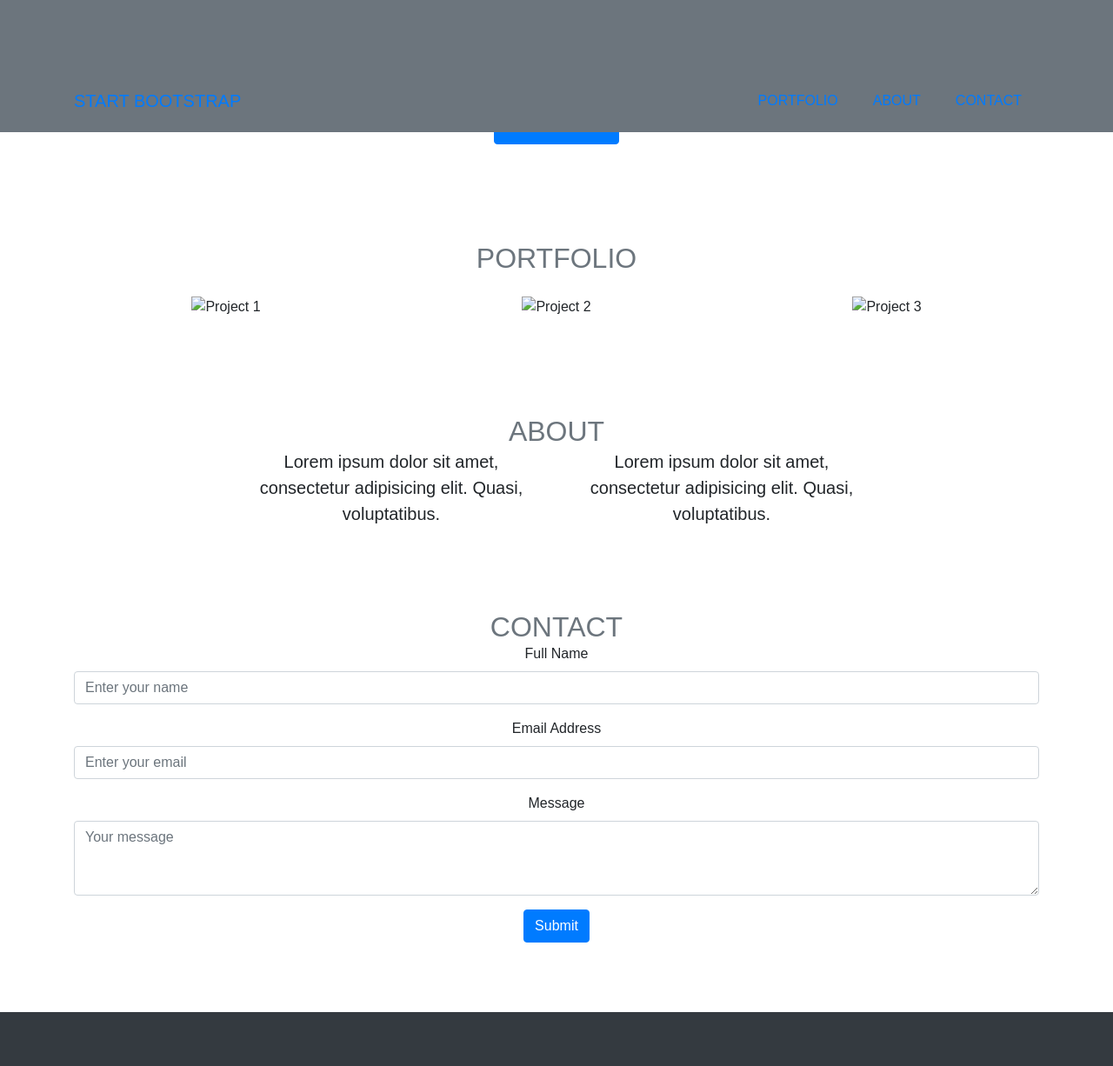
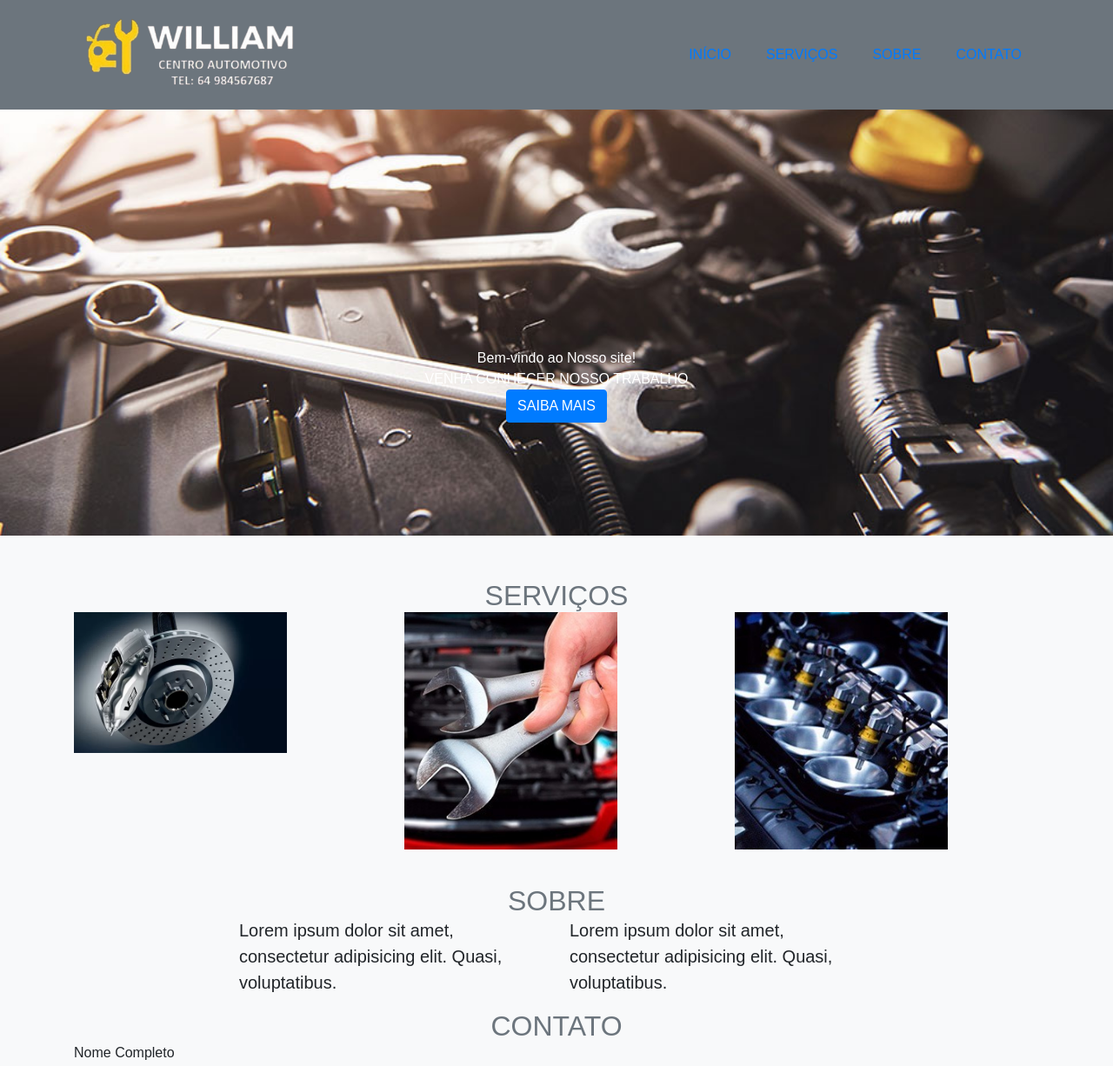
Before and after one commit to devluc95/WillianCentroAutomotivo, a plain HTML site: page index.html in a window 1280 px wide. Shown: the top 1226 px of the page at 87% size. Drawn offline with nearby package versions, Linux system fonts and the light colour scheme.

Commit message:
inserindo imagens

````diff
--- a/css/styles.css
+++ b/css/styles.css
@@ -1,41 +1,54 @@
 body {
-    background-color: #f8 ```css f9fa;
+    background-color: #f8f9fa;
     font-family: 'Arial', sans-serif;
 }
 
-.header {
-    background-color: #343a40;
-    color: #fff;
-    padding: 1rem 0;
-    position: fixed;
-    width: 100%;
-    top: 0;
-    z-index: 1000;
+.navbar-brand img {
+    height: 100px;
+    /* Ajuste a altura conforme necessário */
+    width: auto;
+    /* Mantém a proporção */
 }
 
-.container {
+header.masthead {
+    padding-top: 400px;
+    /* Ajuste para a navbar fixa */
+    padding-bottom: 130px;
+    background: url('../img/fundo.jpg') no-repeat center center;
+    background-size: cover;
+    color: #fff;
     text-align: center;
-    margin-top: 80px;
-    /* Adjust for fixed header */
+    margin-bottom: 50px;
 }
 
-.hero {
-    background: url('your-hero-image.jpg') no-repeat center center;
-    height: 400px;
-    color: #fff;
-    display: flex;
-    align-items: center;
-    justify-content: center;
-    text-align: center;
+.portfolio-item {
+    position: relative;
+    overflow: hidden;
+    margin-bottom: 40px;
 }
 
-.portfolio {
-    padding: 2rem 0;
+.portfolio-item img {
+    width: 70%;
+    height: auto;
+}
+
+.portfolio-item-caption {
+    position: absolute;
+    top: 0;
+    left: 0;
+    background-color: rgba(0, 0, 0, 0.7);
+    opacity: 0;
+    transition: opacity 0.3s;
+}
+
+.portfolio-item:hover .portfolio-item-caption {
+    opacity: 1;
 }
 
 .footer {
     background-color: #343a40;
     color: #fff;
     padding: 1rem 0;
-    margin-top: 5rem;
+    margin-top: 2rem;
+    text-align: center;
 }
--- a/index.html
+++ b/index.html
@@ -1,5 +1,5 @@
 <!DOCTYPE html>
-<html lang="en">
+<html lang="pt-br">
 
 <head>
     <meta charset="UTF-8">
@@ -8,14 +8,16 @@
     <link rel="stylesheet" href="https://stackpath.bootstrapcdn.com/bootstrap/4.5.2/css/bootstrap.min.css">
     <link rel="stylesheet" href="https://cdnjs.cloudflare.com/ajax/libs/font-awesome/5.15.3/css/all.min.css">
     <link rel="stylesheet" href="css/styles.css">
-    <link rel="stylesheet" href="js/script.js">
 </head>
 
 <body id="page-top">
 
+    <!-- Navbar -->
     <nav class="navbar navbar-expand-lg bg-secondary fixed-top text-uppercase" id="mainNav">
         <div class="container">
-            <a class="navbar-brand js-scroll-trigger" href="#page-top">Start Bootstrap</a>
+            <a class="navbar-brand js-scroll-trigger" href="#page-top">
+                <img src="img/logo.png" alt="Logo" />
+            </a>
             <button class="navbar-toggler navbar-toggler-right text-uppercase font-weight-bold bg-primary" type="button"
                 data-toggle="collapse" data-target="#navbarResponsive" aria-controls="navbarResponsive"
                 aria-expanded="false" aria-label="Toggle navigation">
@@ -24,66 +26,72 @@
             </button>
             <div class="collapse navbar-collapse" id="navbarResponsive">
                 <ul class="navbar-nav ml-auto">
-                    <li class="nav-item mx-0 mx-lg-1"><a class="nav-link py-3 px-0 px-lg-3 rounded js-scroll-trigger"
-                            href="#portfolio">Portfolio</a>
+                    <li class="nav-item mx-0 mx-lg-1">
+                        <a class="nav-link py-3 px-0 px-lg-3 rounded js-scroll-trigger" href="#page-top">Início</a>
                     </li>
-                    <li class="nav-item mx-0 mx-lg-1"><a class="nav-link py-3 px-0 px-lg-3 rounded js-scroll-trigger"
-                            href="#about">About</a>
+                    <li class="nav-item mx-0 mx-lg-1">
+                        <a class="nav-link py-3 px-0 px-lg-3 rounded js-scroll-trigger" href="#portfolio">Serviços</a>
                     </li>
-                    <li class="nav-item mx-0 mx-lg-1"><a class="nav-link py-3 px-0 px-lg-3 rounded js-scroll-trigger"
-                            href="#contact ">Contact</a>
+                    <li class="nav-item mx-0 mx-lg-1">
+                        <a class="nav-link py-3 px-0 px-lg-3 rounded js-scroll-trigger" href="#about">Sobre</a>
+                    </li>
+                    <li class="nav-item mx-0 mx-lg-1">
+                        <a class="nav-link py-3 px-0 px-lg-3 rounded js-scroll-trigger" href="#contact">Contato</a>
                     </li>
                 </ul>
             </div>
         </div>
     </nav>
 
+    <!-- Header -->
     <header class="masthead">
         <div class="container">
-            <div class="masthead-subheading">Welcome To My Portfolio!</div>
-            <div class="masthead-heading text-uppercase">It's Nice To Meet You</div>
-            <a class="btn btn-primary btn-xl text-uppercase js-scroll-trigger" href="#portfolio">Tell Me More</a>
+            <div class="masthead-subheading">Bem-vindo ao Nosso site!</div>
+            <div class="masthead-heading text-uppercase">Venha conhecer nosso trabalho</div>
+            <a class="btn btn-primary btn-xl text-uppercase js-scroll-trigger" href="#portfolio">Saiba Mais</a>
         </div>
     </header>
 
+    <!-- Portfólio -->
     <section class="page-section portfolio" id="portfolio">
         <div class="container">
-            <h2 class="page-section-heading text-center text-uppercase text-secondary mb-0">Portfolio</h2>
+            <h2 class="page-section-heading text-center text-uppercase text-secondary mb-0">Serviços</h2>
             <div class="row">
                 <div class="col-md-6 col-lg-4">
                     <div class="portfolio-item mx-auto" data-toggle="modal" data-target="#portfolioModal1">
                         <div
                             class="portfolio-item-caption d-flex align-items-center justify-content-center h-100 w-100">
-                            <div class="portfolio-item-caption-content text-center text-white">View Project</div>
+                            <div class="portfolio-item-caption-content text-center text-white">Ver Projeto</div>
                         </div>
-                        <img class="img-fluid" src="img/portfolio/01-thumbnail.jpg" alt="Project 1">
+                        <img class="img-fluid" src="img/freio.webp" alt="Projeto 1">
                     </div>
                 </div>
                 <div class="col-md-6 col-lg-4">
                     <div class="portfolio-item mx-auto" data-toggle="modal" data-target="#portfolioModal2">
                         <div
                             class="portfolio-item-caption d-flex align-items-center justify-content-center h-100 w-100">
-                            <div class="portfolio-item-caption-content text-center text-white">View Project</div>
+                            <div class="portfolio-item-caption-content text-center text-white">Ver Projeto</div>
                         </div>
-                        <img class="img-fluid" src="img/portfolio/02-thumbnail.jpg" alt="Project 2">
+                        <img class="img-fluid" src="img/manutencao_preventiva.jpg" alt="Projeto 2">
                     </div>
                 </div>
                 <div class="col-md-6 col-lg-4">
                     <div class="portfolio-item mx-auto" data-toggle="modal" data-target="#portfolioModal3">
                         <div
                             class="portfolio-item-caption d-flex align-items-center justify-content-center h-100 w-100">
-                            <div class="portfolio-item-caption-content text-center text-white">View Project</div>
+                            <div class="portfolio-item-caption-content text-center text-white">Ver Projeto</div>
                         </div>
-                        <img class="img-fluid" src="img/portfolio/03-thumbnail.jpg" alt="Project 3">
+                        <img class="img-fluid" src="img/injecao.jpg" alt="Projeto 3">
                     </div>
                 </div>
             </div>
         </div>
     </section>
 
+    <!-- Sobre -->
     <section class="page-section" id="about">
         <div class="container">
-            <h2 class="page-section-heading text-center text-uppercase text-secondary mb-0">About</h2>
+            <h2 class="page-section-heading text-center text-uppercase text-secondary mb-0">Sobre</h2>
             <div class="row">
                 <div class="col-lg-4 ml-auto">
                     <p class="lead">Lorem ipsum dolor sit amet, consectetur adipisicing elit. Quasi, voluptatibus.</p>
@@ -95,36 +103,67 @@
         </div>
     </section>
 
+    <!-- Contato -->
     <section class="page-section" id="contact">
         <div class="container">
-            <h2 class="page-section-heading text-center text-uppercase text-secondary mb-0">Contact</h2>
+            <h2 class="page-section-heading text-center text-uppercase text-secondary mb-0">Contato</h2>
             <form>
                 <div class="form-group">
-                    <label for="name">Full Name</label>
-                    <input type="text" class="form-control" id="name" placeholder="Enter your name">
+                    <label for="name">Nome Completo</label>
+                    <input type="text" class="form-control" id="name" placeholder="Digite seu nome">
                 </div>
                 <div class="form-group">
-                    <label for="email">Email Address</label>
-                    <input type="email" class="form-control" id="email" placeholder="Enter your email">
+                    <label for="email">Endereço de Email</label>
+                    <input type="email" class="form-control" id="email" placeholder="Digite seu email">
                 </div>
                 <div class="form-group">
-                    <label for="message">Message</label>
-                    <textarea class="form-control" id="message" rows="3" placeholder="Your message"></textarea>
+                    <label for="message">Mensagem</label>
+                    <textarea class="form-control" id="message" rows="3" placeholder="Sua mensagem"></textarea>
                 </div>
-                <button type="submit" class="btn btn-primary">Submit</button>
+                <button type="submit" class="btn btn-primary">Enviar</button>
             </form>
         </div>
     </section>
 
+    <!-- Rodapé -->
     <footer class="footer text-center">
         <div class="container">
-            <p class="text-muted small mb-0">&copy; 2023 Your Name. All Rights Reserved.</p>
+            <p class="text-muted small mb-0">&copy; 2023 Willian Centro Automotivo. Todos os direitos reservados.</p>
         </div>
     </footer>
 
+    <!-- Modais do Portfólio -->
+    <!-- Modal 1 -->
+    <div class="portfolio-modal modal fade" id="portfolioModal1" tabindex="-1" role="dialog" aria-hidden="true">
+        <div class="modal-dialog">
+            <div class="modal-content">
+                <div class="close-modal" data-dismiss="modal">
+                    <i class="fas fa-times"></i>
+                </div>
+                <div class="container">
+                    <div class="row justify-content-center">
+                        <div class="col-lg-8">
+                            <div class="modal-body">
+                                <h2 class="text-uppercase">Projeto 1</h2>
+                                <img class="img-fluid" src="img/portfolio/01-full.jpg" alt="Projeto 1">
+                                <p>Detalhes sobre o Projeto 1.</p>
+                                <button class="btn btn-primary" data-dismiss="modal">
+                                    <i class="fas fa-times"></i> Fechar Projeto
+                                </button>
+                            </div>
+                        </div>
+                    </div>
+                </div>
+            </div>
+        </div>
+    </div>
+    <!-- Repita para Modal 2 e Modal 3 -->
+
+    <!-- Scripts -->
     <script src="https://code.jquery.com/jquery-3.5.1.slim.min.js"></script>
     <script src="https://cdn.jsdelivr.net/npm/@popperjs/core@2.9.2/dist/umd/popper.min.js"></script>
     <script src="https://stackpath.bootstrapcdn.com/bootstrap/4.5.2/js/bootstrap.min.js"></script>
+    <script src="js/script.js"></script>
 </body>
 
 </html>
--- a/js/script.js
+++ b/js/script.js
@@ -1,10 +1,16 @@
-// Smooth scrolling
+// Scroll suave
 $(document).ready(function () {
     $('a.nav-link').on('click', function (event) {
         var target = $(this).attr('href');
         $('html, body').animate({
-            scrollTop: $(target).offset().top - 70 // Adjust for fixed header
+            scrollTop: $(target).offset().top - 70 // Ajuste para a navbar fixa
         }, 800);
         event.preventDefault();
     });
 });
+
+// Inicializar componentes do Bootstrap
+$(document).ready(function () {
+    $('[data-toggle="tooltip"]').tooltip();
+    $('[data-toggle="popover"]').popover();
+});
````
Also changed, not shown: img/freio.webp (added), img/fundo.jpg (added), img/injecao.jpg (added), img/logo.png (added), img/logo1.jpeg (added), img/manutencao_preventiva.jpg (added).
